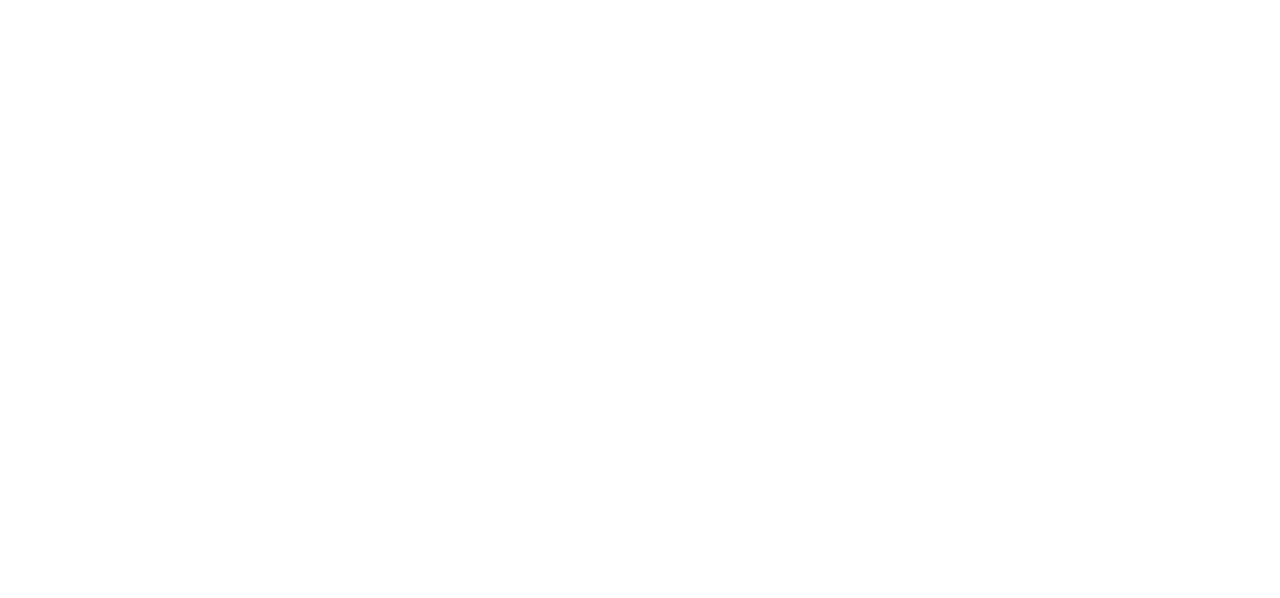
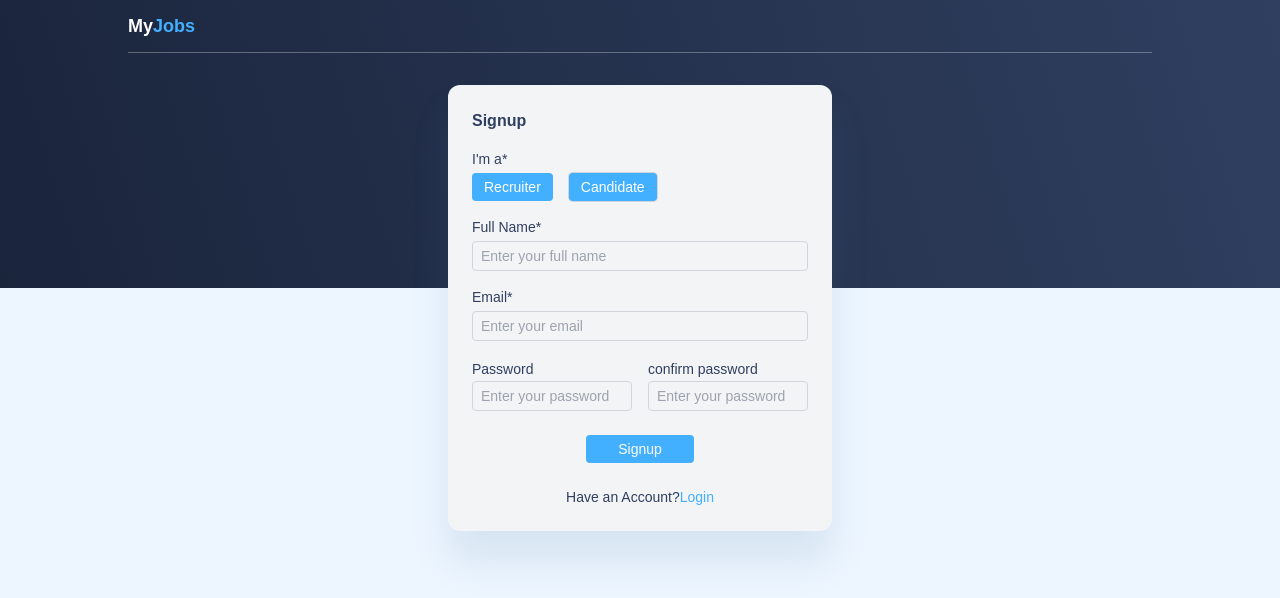
Before and after one commit to ashirbad29/Squareboat-job-portal, a React (Vite) app: page /signup in a window 1280 px wide. Before the commit this address had no page. Shown: the top 598 px of the page. Built offline with nearby package versions, Linux system fonts and the light colour scheme.

Commit message:
add signup page and button component

```diff
--- a/src/App.tsx
+++ b/src/App.tsx
@@ -1,6 +1,7 @@
 import { BrowserRouter, Route, Routes } from 'react-router-dom';
 
 import LoginPage from './pages/AuthPages/LoginPage';
+import SignupPage from './pages/AuthPages/SignupPage';
 import LandingPage from './pages/Landing';
 
 function App() {
@@ -10,6 +11,7 @@
         <Routes>
           <Route path="/" element={<LandingPage />} />
           <Route path="login" element={<LoginPage />} />
+          <Route path="signup" element={<SignupPage />} />
         </Routes>
       </main>
     </BrowserRouter>
--- /dev/null
+++ b/src/components/Button.tsx
@@ -0,0 +1,24 @@
+import clsx from 'clsx';
+import React from 'react';
+
+type HTMLButtonProps = React.DetailedHTMLProps<
+  React.ButtonHTMLAttributes<HTMLButtonElement>,
+  HTMLButtonElement
+>;
+
+const Button = (props: HTMLButtonProps) => {
+  const { className, children, ...rest } = props;
+
+  return (
+    <button
+      className={clsx(
+        className,
+        'bg-primary-sky text-white text-sm px-3 py-1 rounded hover:bg-primary-sky/80 transition-all'
+      )}
+      {...rest}>
+      {children}
+    </button>
+  );
+};
+
+export default Button;
--- a/src/components/NavBar.tsx
+++ b/src/components/NavBar.tsx
@@ -1,16 +1,25 @@
-import { Link } from 'react-router-dom';
+import { useMemo } from 'react';
+import { Link, useLocation } from 'react-router-dom';
 
 const NavBar = () => {
+  const location = useLocation();
+  const showLoginSignupBtn = useMemo(
+    () => location.pathname !== '/login' && location.pathname !== '/signup',
+    [location.pathname]
+  );
+
   return (
     <nav className="w-full max-w-5xl py-3 mx-auto flex items-center justify-between border-b border-white/30">
       <Link to="/" className="font-semibold text-lg">
         My<span className="text-primary-sky">Jobs</span>
       </Link>
-      <Link
-        to="/login"
-        className="text-sm border border-primary-sky px-2 py-1 rounded bg-primary-sky/20 hover:bg-primary-sky/40 transition-all">
-        Login/Signup
-      </Link>
+      {showLoginSignupBtn && (
+        <Link
+          to="/login"
+          className="text-sm border border-primary-sky px-2 py-1 rounded bg-primary-sky/20 hover:bg-primary-sky/40 transition-all">
+          Login/Signup
+        </Link>
+      )}
     </nav>
   );
 };
--- a/src/pages/AuthPages/LoginPage.tsx
+++ b/src/pages/AuthPages/LoginPage.tsx
@@ -1,5 +1,8 @@
+import cx from 'clsx';
 import { SubmitHandler, useForm } from 'react-hook-form';
+import { Link } from 'react-router-dom';
 
+import Button from '../../components/Button';
 import Header from '../../components/Header';
 
 type inputFormTypes = {
@@ -31,14 +34,20 @@
             Email Address
           </label>
           <input
-            className="mb-5 outline-none px-2 py-1 text-sm border border-gray-300 rounded bg-transparent focus:border-primary-sky"
+            className={cx(
+              'outline-none px-2 py-1 text-sm border border-gray-300 rounded bg-transparent focus:border-primary-sky',
+              { '!border-red-400': errors.email }
+            )}
             placeholder="Enter your email"
             type="text"
             autoComplete="off"
             {...register('email', { required: true })}
           />
+          {errors.email && (
+            <span className="text-xs text-red-400 h-0">can&apos;t be empty</span>
+          )}
 
-          <div className="w-full flex justify-between">
+          <div className="w-full flex justify-between mt-5">
             <label htmlFor="password" className="text-sm mb-1">
               Password
             </label>
@@ -47,16 +56,23 @@
           <input
             type="text"
             placeholder="Enter your password"
-            className="outline-none px-2 py-1 text-sm border border-gray-300 rounded bg-transparent focus:border-primary-sky"
+            className={cx(
+              'outline-none px-2 py-1 text-sm border border-gray-300 rounded bg-transparent focus:border-primary-sky',
+              { '!border-red-400': errors.password }
+            )}
             {...register('password', { required: true })}
           />
+          {errors.password && (
+            <span className="text-xs text-red-400 h-0">can&apos;t be empty</span>
+          )}
 
-          <button className="bg-primary-sky self-center text-white text-sm mt-6 px-8 py-1 rounded hover:bg-primary-sky/80 transition-all">
-            Login
-          </button>
+          <Button className="self-center mt-6 !px-8">Login</Button>
 
           <div className="mt-6 text-center text-sm">
-            New to MyJobs?<span className="text-primary-sky">Create an account</span>
+            New to MyJobs?
+            <Link to="/signup" className="text-primary-sky">
+              Create an account
+            </Link>
           </div>
         </form>
       </Header>
--- /dev/null
+++ b/src/pages/AuthPages/SignupPage.tsx
@@ -0,0 +1,150 @@
+import cx from 'clsx';
+import { useState } from 'react';
+import { SubmitHandler, useForm } from 'react-hook-form';
+import { Link } from 'react-router-dom';
+
+import Button from '../../components/Button';
+import Header from '../../components/Header';
+
+type inputFormTypes = {
+  fullName: 'string';
+  email: 'string';
+  password: 'string';
+  confirmPassword: 'string';
+  skills: 'string';
+};
+
+const SignupPage = () => {
+  const {
+    register,
+    handleSubmit,
+    formState: { errors },
+  } = useForm<inputFormTypes>();
+
+  const onSubmit: SubmitHandler<inputFormTypes> = (data) => console.log(data);
+  const [userType, setUserType] = useState<'recruiter' | 'candidate'>('recruiter');
+
+  return (
+    <div className="min-h-screen flex flex-col bg-light-sky">
+      <Header variant="md" className="relative flex items-center justify-center">
+        <form
+          onSubmit={handleSubmit(onSubmit)}
+          style={{ boxShadow: '0px 30px 36px #557DA526' }}
+          className="absolute top-8 p-6 rounded-xl flex flex-col w-full max-w-sm bg-gray-100 text-not-dark-blue">
+          <span className="font-semibold mb-4">Signup</span>
+
+          <span className="text-sm mb-1">I&apos;m a*</span>
+          <div className="flex gap-4 mb-4">
+            <Button
+              onClick={() => setUserType('recruiter')}
+              className={cx({
+                'bg-gray-100 text-not-dark-blue ring-1 ring-gray-300 hover:bg-gray-300 !transition-colors':
+                  userType !== 'recruiter',
+              })}>
+              Recruiter
+            </Button>
+            <Button
+              onClick={() => setUserType('candidate')}
+              className={cx({
+                'bg-gray-100 text-not-dark-blue ring-1 ring-gray-300 hover:bg-gray-300 !transition-colors':
+                  userType !== 'candidate',
+              })}>
+              Candidate
+            </Button>
+          </div>
+
+          <label htmlFor="full-name" className="text-sm mb-1">
+            Full Name*
+          </label>
+          <input
+            className={cx(
+              'outline-none px-2 py-1 text-sm border border-gray-300 rounded bg-transparent focus:border-primary-sky',
+              { '!border-red-400': errors.fullName }
+            )}
+            placeholder="Enter your full name"
+            type="text"
+            autoComplete="off"
+            {...register('fullName', { required: true })}
+          />
+          {errors.fullName && (
+            <span className="inline-block ml-auto text-xs text-red-400 h-0">
+              The field is mandatory.
+            </span>
+          )}
+
+          <label htmlFor="email" className="text-sm mb-1 mt-4">
+            Email*
+          </label>
+          <input
+            className={cx(
+              'outline-none px-2 py-1 text-sm border border-gray-300 rounded bg-transparent focus:border-primary-sky',
+              { '!border-red-400': errors.email }
+            )}
+            placeholder="Enter your email"
+            type="text"
+            autoComplete="off"
+            {...register('email', { required: true })}
+          />
+          {errors.email && (
+            <span className="inline-block ml-auto text-xs text-red-400 h-0">
+              The field is mandatory.
+            </span>
+          )}
+
+          <div className="flex gap-4 w-full mt-4">
+            <div className="flex-1">
+              <label htmlFor="password" className="text-sm mb-1">
+                Password
+              </label>
+              <input
+                type="text"
+                placeholder="Enter your password"
+                className={cx(
+                  'outline-none w-full px-2 py-1 text-sm border border-gray-300 rounded bg-transparent focus:border-primary-sky',
+                  { '!border-red-400': errors.password }
+                )}
+                {...register('password', { required: true })}
+              />
+              {errors.password && (
+                <span className="inline-block ml-auto text-xs text-red-400 h-0">
+                  The field is mandatory.
+                </span>
+              )}
+            </div>
+
+            <div className="flex-1">
+              <label htmlFor="confirm-password" className="text-sm mb-1">
+                confirm password
+              </label>
+              <input
+                type="text"
+                placeholder="Enter your password"
+                className={cx(
+                  'outline-none w-full px-2 py-1 text-sm border border-gray-300 rounded bg-transparent focus:border-primary-sky',
+                  { '!border-red-400': errors.confirmPassword }
+                )}
+                {...register('confirmPassword', { required: true })}
+              />
+              {errors.confirmPassword && (
+                <span className="inline-block ml-auto text-xs text-red-400 h-0">
+                  The field is mandatory.
+                </span>
+              )}
+            </div>
+          </div>
+
+          <Button className="self-center mt-6 !px-8 rounded">Signup</Button>
+
+          <div className="mt-6 text-center text-sm">
+            Have an Account?
+            <Link to="/login" className="text-primary-sky">
+              Login
+            </Link>
+          </div>
+        </form>
+      </Header>
+    </div>
+  );
+};
+
+export default SignupPage;
```
